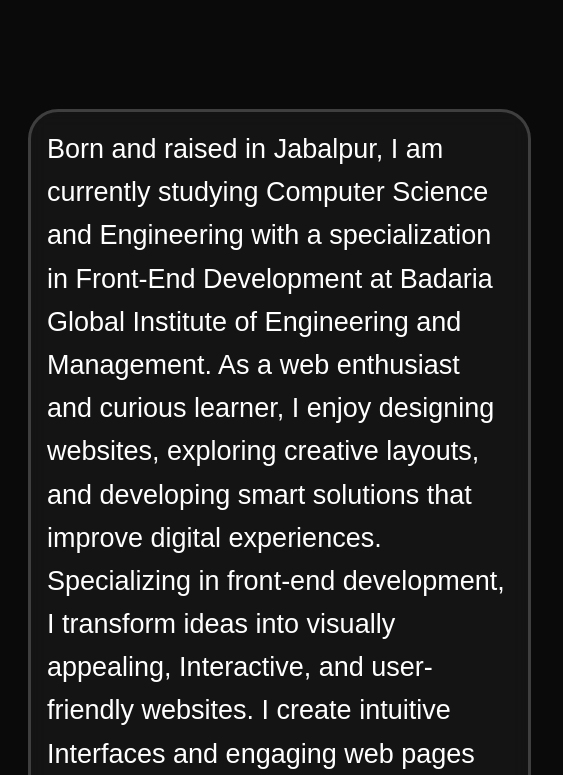
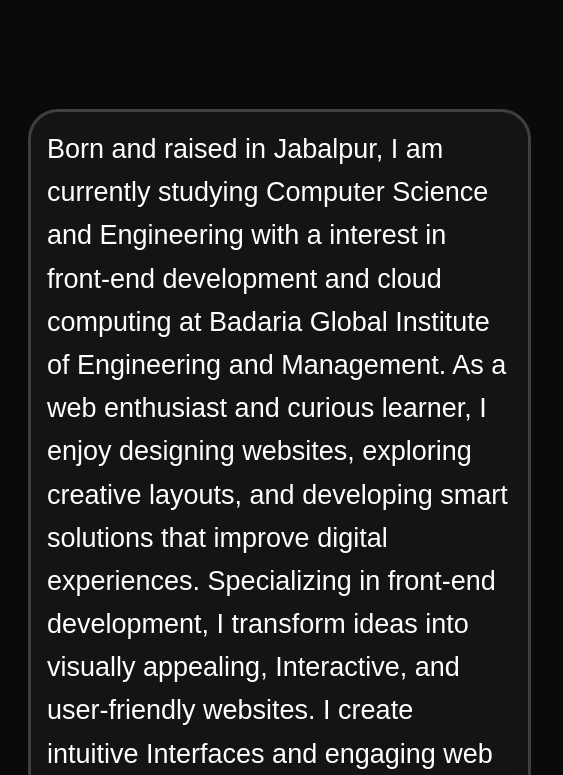
Before and after one commit to viksit-sharma/viksit_sharma, a plain HTML site: page index.html in a window 1280 px wide. Shown: the part 2905-3680 px from the top of the page, 717-1280 px from the left. Drawn offline with Linux system fonts and the light colour scheme.

Commit message:
Update index.html

```diff
--- a/index.html
+++ b/index.html
@@ -102,7 +102,7 @@
         </div>
         <div class="about-text">
           Born and raised in Jabalpur, I am currently studying Computer Science
-          and Engineering with a specialization in Front-End Development at
+          and Engineering with a interest in front-end development and cloud computing at
           Badaria Global Institute of Engineering and Management. As a web
           enthusiast and curious learner, I enjoy designing websites, exploring
           creative layouts, and developing smart solutions that improve digital
```
